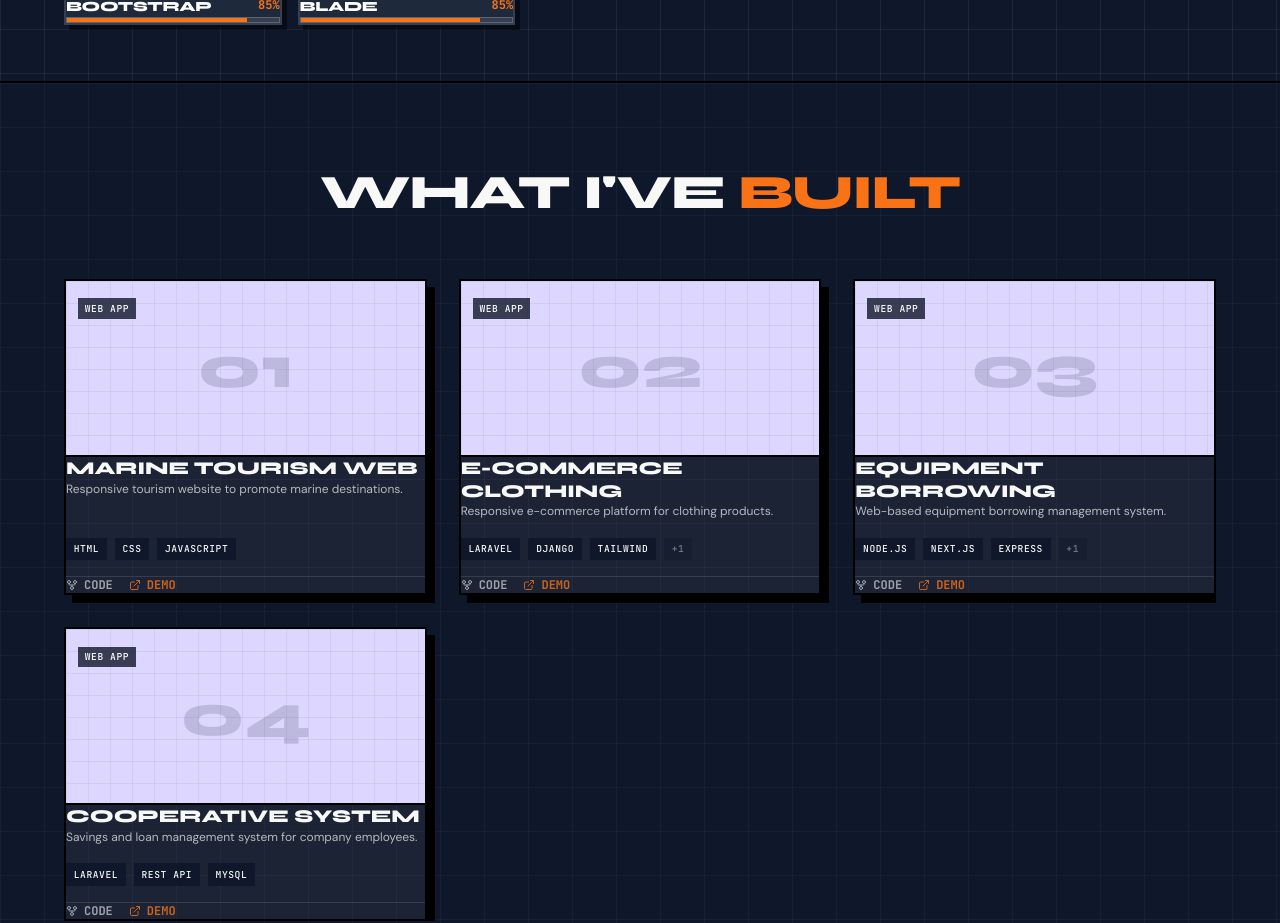
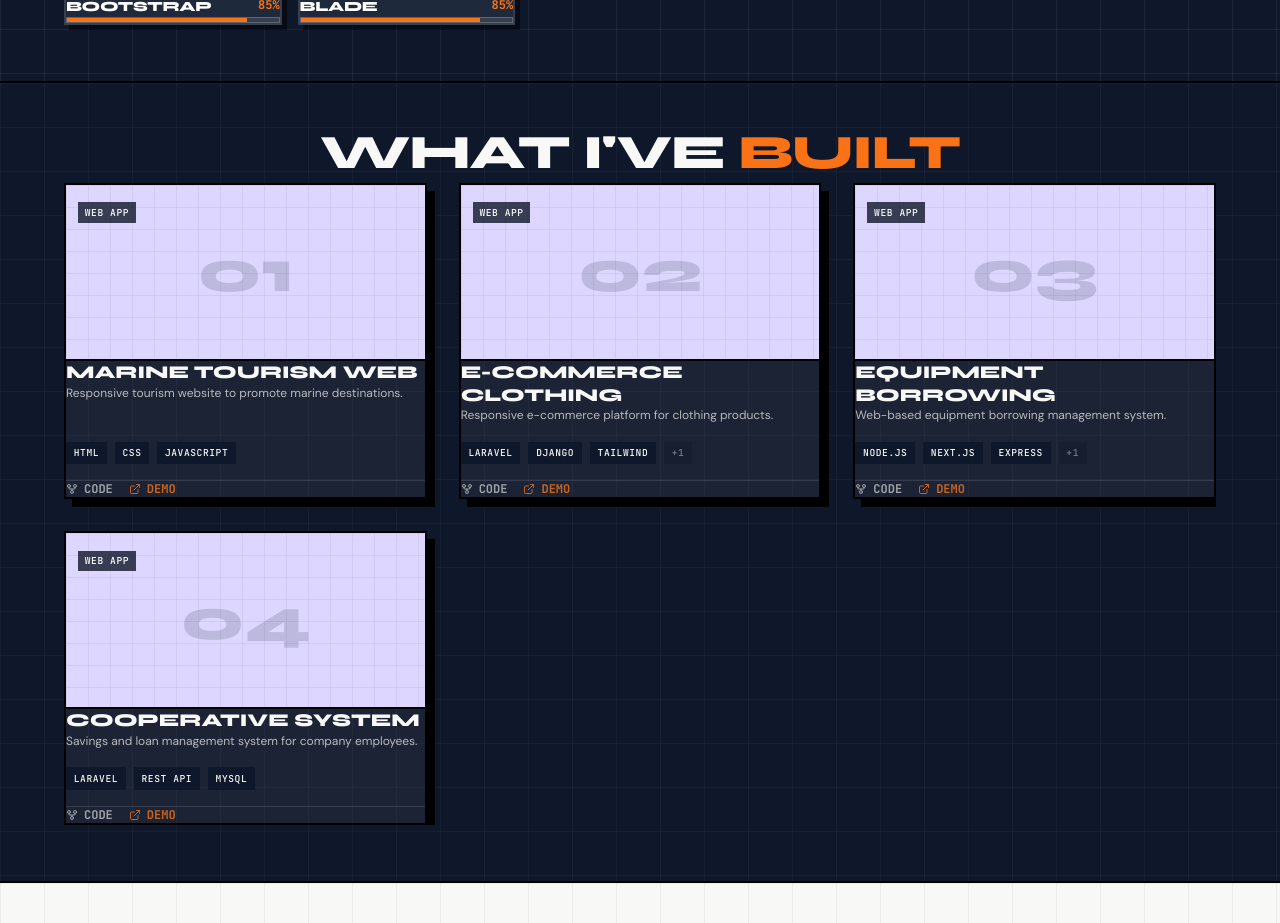
Before and after one commit to agielnawawi46/portofolio-v3, a React (Vite) app: page / in a window 1280 px wide. Shown: the part 1700-2623 px from the top of the page. Built offline with nearby package versions, Linux system fonts and the light colour scheme.

Commit message:
style: remove explicit inline margins from projects header, keeping it only for toolkit filter tabs

```diff
--- a/src/components/ProjectsSection.tsx
+++ b/src/components/ProjectsSection.tsx
@@ -319,7 +319,6 @@ export default function ProjectsSection() {
             animate={inView ? { opacity: 1, y: 0 } : {}}
             transition={inView ? { ...spring } : {}}
             className="mb-12 md:mb-16 flex flex-col items-center text-center w-full"
-            style={{ marginTop: '2.5rem', marginBottom: '3.5rem' }}
           >
             <h2
               className="text-3xl sm:text-4xl md:text-5xl font-black uppercase leading-tight tracking-tight"
```
